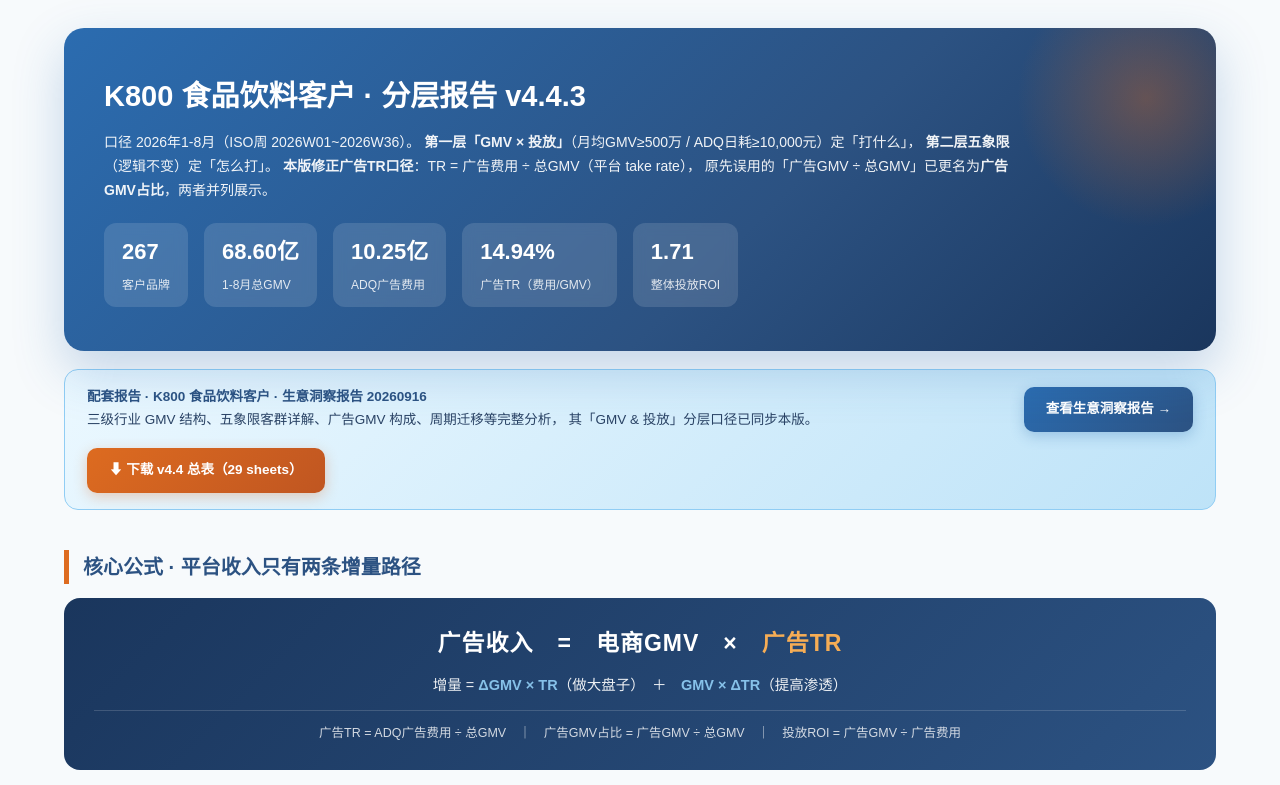
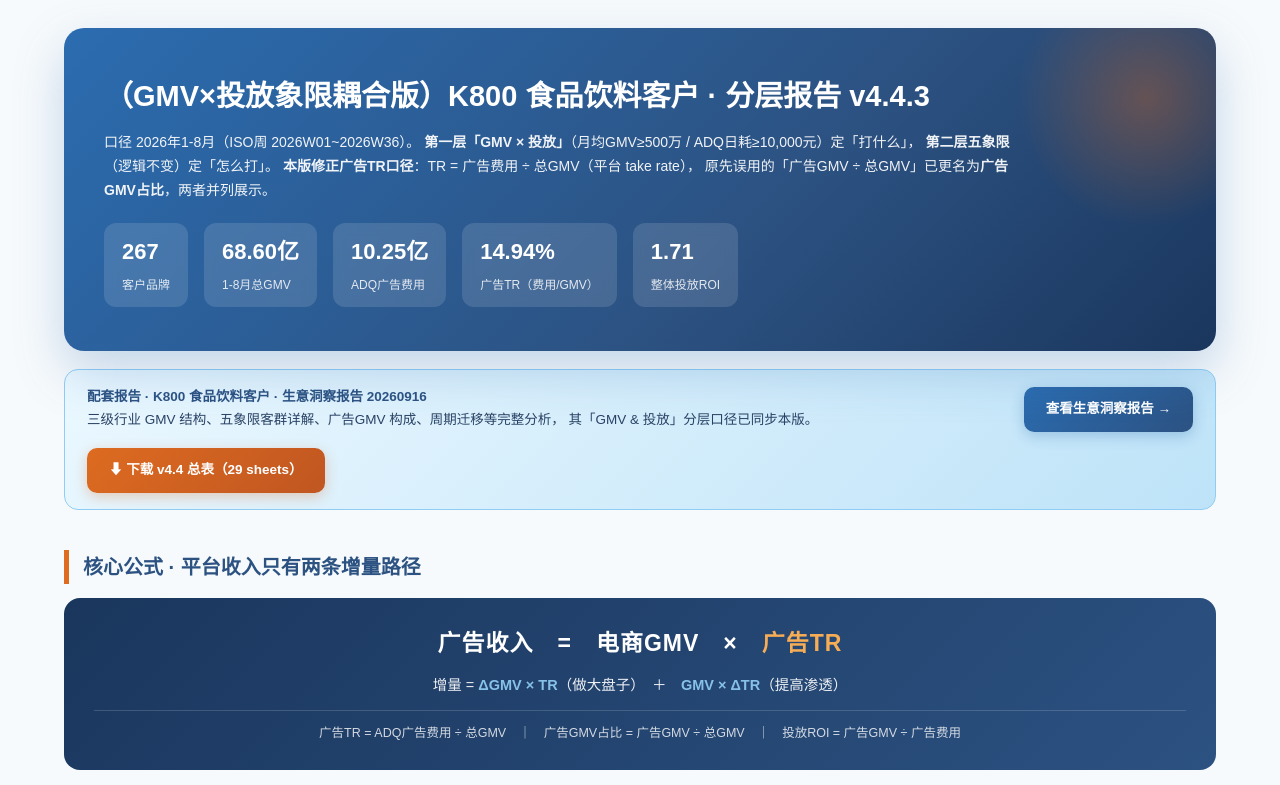
Before and after one commit to danniewowrich/k800-insight-report-v2, a plain HTML site: page layer-v44.html in a window 1280 px wide. Shown: the top 785 px of the page. Drawn offline with nearby package versions, Linux system fonts and the light colour scheme.

Commit message:
fix(layer-v44): 标题改为「（GMV×投放象限耦合版）K800 食品饮料客户 · 分层报告 v4.4.3」

```diff
--- a/layer-v44.html
+++ b/layer-v44.html
@@ -150,7 +150,7 @@ box-shadow:0 4px 14px rgba(43,108,176,.3);transition:.2s;white-space:nowrap;}
 <div class="wrap">
 
 <div class="hero">
-  <h1>K800 食品饮料客户 · 分层报告 v4.4.3</h1>
+  <h1>（GMV×投放象限耦合版）K800 食品饮料客户 · 分层报告 v4.4.3</h1>
   <div class="sub">口径 2026年1-8月（ISO周 2026W01~2026W36）。
   <b>第一层「GMV × 投放」</b>（月均GMV≥500万 / ADQ日耗≥10,000元）定「打什么」，
   <b>第二层五象限</b>（逻辑不变）定「怎么打」。
```
